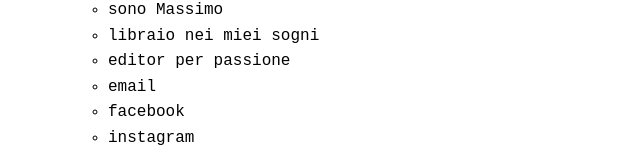
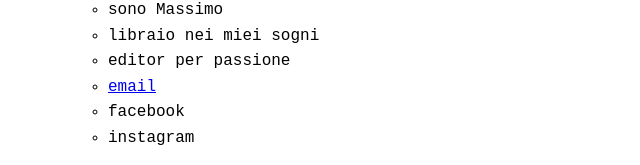
Before and after one commit to macmonta/librieoltre, a plain HTML site: page index.html in a window 1280 px wide. Shown: the part 167-332 px from the top of the page, 287-927 px from the left. Drawn offline with Linux system fonts and the light colour scheme.

Commit message:
Update index.html

```diff
--- a/index.html
+++ b/index.html
@@ -14,7 +14,7 @@
 			<li>sono Massimo</li>
 			<li>libraio nei miei sogni</li>
 			<li>editor per passione</li>
-			<li>email</li>
+			<li><a href="mailto:massimo@librieoltre.it">email</a></li>
 			<li>facebook</li>
 			<li>instagram</li>
 			</ul>
```
